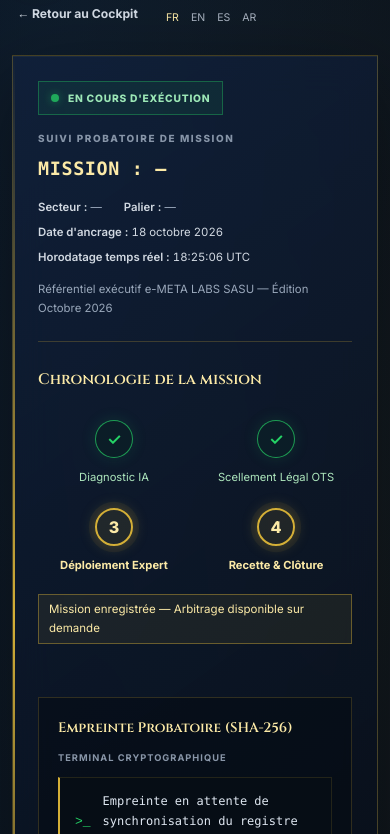
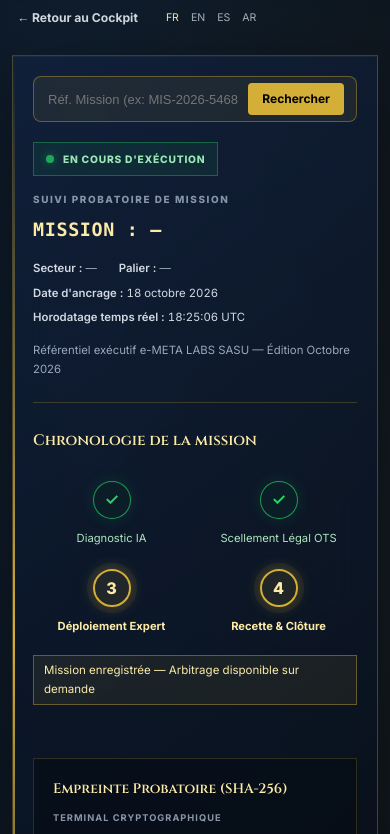
Before and after one commit to DallahFALL/Emeta-propre, a plain HTML site: page tracker.html in a window 390 px wide. Shown: the part 76-910 px from the top of the page. Drawn offline with Linux system fonts and the light colour scheme.

Commit message:
Integration module de recherche et stabilisation affichage mobile tracker

```diff
--- a/tracker.html
+++ b/tracker.html
@@ -37,25 +37,57 @@
             color: var(--white);
             font-family: var(--body);
             line-height: 1.65;
+            overflow-x: hidden;
         }
         a { color: inherit; text-decoration: none; }
         button { font: inherit; }
         a:focus-visible, button:focus-visible { outline: 2px solid var(--gold-light); outline-offset: 3px; }
         .page-shell { width: min(1000px, calc(100% - 36px)); margin: 38px auto 28px; }
-        .site-header { display: flex; align-items: center; justify-content: space-between; gap: 20px; margin-bottom: 24px; padding: 0 5px; }
+        .site-header { display: flex; align-items: center; justify-content: space-between; gap: 20px; margin-bottom: 24px; padding: 0 5px; flex-wrap: wrap; }
         .brand { display: inline-flex; flex: 0 0 auto; align-items: center; gap: 11px; }
         .brand-logo { width: 42px; height: 42px; filter: drop-shadow(0 0 15px rgba(212, 175, 55, .24)); }
         .brand-name { color: var(--white); font-family: var(--heading); font-size: .91rem; font-weight: 700; letter-spacing: .095em; white-space: nowrap; }
-        .header-links { display: flex; flex-wrap: wrap; justify-content: flex-end; gap: 12px 24px; }
+        .header-links { display: flex; flex-wrap: wrap; justify-content: flex-end; gap: 12px 24px; align-items: center; }
         .header-link { color: #d3dbe5; font-size: .76rem; font-weight: 650; transition: color 180ms ease; }
         .header-link:hover, .footer-links a:hover { color: var(--gold-light); }
         .lang-switch { display: inline-flex; align-items: center; gap: 4px; }
         .lang-switch button { padding: 5px 4px; border: 0; background: transparent; color: #aab4c2; cursor: pointer; font-size: .66rem; }
         .lang-switch button.active, .lang-switch button:hover { color: var(--gold-light); }
+
+        /* Module de recherche intégré souverain */
+        .mission-search-box {
+            display: flex;
+            gap: 8px;
+            background: rgba(212, 175, 55, 0.08);
+            border: 1px solid rgba(212, 175, 55, 0.4);
+            padding: 6px 12px;
+            border-radius: 8px;
+            margin-bottom: 20px;
+            max-width: 450px;
+        }
+        .mission-search-box input {
+            flex: 1;
+            background: transparent;
+            border: none;
+            color: var(--white);
+            font-size: 13px;
+            outline: none;
+        }
+        .mission-search-box button {
+            background: var(--gold);
+            color: #000;
+            border: none;
+            padding: 6px 14px;
+            font-weight: bold;
+            border-radius: 4px;
+            cursor: pointer;
+            font-size: 12px;
+        }
+
         .glass-panel {
             position: relative;
             overflow: hidden;
-            padding: clamp(25px, 5vw, 50px);
+            padding: clamp(20px, 4vw, 50px);
             border: 1px solid rgba(212, 175, 55, .3);
             background: linear-gradient(145deg, rgba(17, 34, 64, .69), rgba(5, 10, 18, .86));
             box-shadow: 0 26px 80px rgba(0, 0, 0, .42), inset 0 1px rgba(252, 234, 167, .05);
@@ -65,7 +97,7 @@
         .mission-heading { padding-bottom: 23px; border-bottom: 1px solid var(--line); }
         .mission-topline { display: flex; flex-wrap: wrap; align-items: center; justify-content: space-between; gap: 15px; }
         .mission-kicker { margin: 0 0 7px; color: #8795a8; font-size: .62rem; font-weight: 800; letter-spacing: .16em; }
-        .mission-ref { margin: 0; color: var(--gold-light); font-family: "SFMono-Regular", Consolas, "Liberation Mono", monospace; font-size: clamp(1.15rem, 3vw, 1.7rem); font-weight: 700; letter-spacing: .035em; }
+        .mission-ref { margin: 0; color: var(--gold-light); font-family: "SFMono-Regular", Consolas, "Liberation Mono", monospace; font-size: clamp(1.15rem, 3vw, 1.7rem); font-weight: 700; letter-spacing: .035em; word-break: break-all; }
         .status-pill { display: inline-flex; align-items: center; gap: 9px; min-height: 34px; padding: 7px 12px; border: 1px solid rgba(37, 211, 102, .35); background: rgba(37, 211, 102, .075); color: #9ce7b6; font-size: .64rem; font-weight: 800; letter-spacing: .075em; }
         .status-dot { width: 8px; height: 8px; flex: 0 0 auto; border-radius: 50%; background: var(--green); box-shadow: 0 0 12px rgba(37, 211, 102, .75); animation: status-pulse 1.8s ease-in-out infinite; }
         @keyframes status-pulse { 50% { opacity: .38; box-shadow: 0 0 3px rgba(37, 211, 102, .25); } }
@@ -73,6 +105,7 @@
         .mission-meta strong { color: #d2d9e2; font-weight: 600; }
         .mission-meta time { color: #d2d9e2; font-variant-numeric: tabular-nums; }
         .section-heading { margin: 25px 0 0; color: var(--gold-light); font-family: var(--heading); font-size: .95rem; font-weight: 600; }
+
         .timeline { position: relative; display: grid; grid-template-columns: repeat(4, minmax(0, 1fr)); gap: 12px; margin: 28px 0 34px; }
         .timeline::before { position: absolute; top: 18px; right: 11%; left: 11%; height: 1px; background: linear-gradient(90deg, rgba(37, 211, 102, .65), rgba(37, 211, 102, .65) 66%, rgba(212, 175, 55, .7)); content: ""; }
         .step { position: relative; z-index: 1; display: flex; min-width: 0; flex-direction: column; align-items: center; gap: 10px; color: #c0cad6; font-size: .7rem; text-align: center; }
@@ -82,17 +115,19 @@
         @keyframes gold-pulse { 50% { box-shadow: 0 0 0 8px rgba(212, 175, 55, .035), 0 0 9px rgba(212, 175, 55, .2); } }
         .step.completed .step-label { color: #aee7bd; }
         .step.active .step-label { color: var(--gold-light); font-weight: 700; }
+
         .option-b-actions { margin: -15px 0 28px; }
         .sync-status { font-size: .64rem; }
         .sync-status[data-state="unavailable"] { color: #aab4c2; }
         .option-b-button { display: block; width: 100%; min-height: 48px; padding: 12px 18px; border: 1px solid rgba(212, 175, 55, .72); background: linear-gradient(135deg, rgba(212, 175, 55, .18), rgba(212, 175, 55, .06)); color: var(--gold-light); cursor: pointer; font-size: .76rem; font-weight: 750; transition: border-color 160ms ease, background 160ms ease, box-shadow 160ms ease; }
         .option-b-button:hover { border-color: var(--gold-light); background: rgba(212, 175, 55, .16); box-shadow: 0 8px 24px rgba(212, 175, 55, .1); }
         .option-b-button[hidden] { display: none; }
+
         .proof-card { padding: 19px; border: 1px solid rgba(212, 175, 55, .2); background: rgba(5, 10, 18, .53); }
         .proof-header { display: flex; flex-wrap: wrap; align-items: center; justify-content: space-between; gap: 10px; margin-bottom: 12px; }
         .proof-header h2 { margin: 0; color: var(--gold-light); font-family: var(--heading); font-size: .86rem; font-weight: 600; }
         .proof-type { color: #8996a8; font-size: .58rem; font-weight: 700; letter-spacing: .11em; }
-        .hash-terminal { display: flex; min-height: 60px; align-items: center; gap: 12px; padding: 13px 15px; border: 1px solid rgba(212, 175, 55, .14); border-left: 2px solid var(--gold); background: #060d15; }
+        .hash-terminal { display: flex; min-height: 60px; align-items: center; gap: 12px; padding: 13px 15px; border: 1px solid rgba(212, 175, 55, .14); border-left: 2px solid var(--gold); background: #060d15; overflow-x: auto; }
         .terminal-cursor { color: var(--green); font-family: monospace; }
         .hash-value { overflow-wrap: anywhere; color: #dfe7f1; font-family: "SFMono-Regular", Consolas, "Liberation Mono", monospace; font-size: .75rem; line-height: 1.7; }
         .proof-actions { display: flex; flex-wrap: wrap; align-items: center; justify-content: space-between; gap: 12px 18px; margin-top: 13px; }
@@ -104,11 +139,13 @@
         .ots-badge.is-verified > span:first-child { color: var(--green); }
         .proof-link { display: inline-flex; margin-top: 12px; color: #c3d1df; font-size: .68rem; text-decoration: underline; text-decoration-color: rgba(212, 175, 55, .5); text-underline-offset: 4px; }
         .proof-link:hover { color: var(--gold-light); }
+
         .action-status { min-height: 1.4em; margin: 9px 0 0; color: var(--muted); font-size: .72rem; }
         .action-status[data-state="error"] { color: #ffaaa2; }
         .action-status[data-state="success"] { color: #9ce7b6; }
         .action-status[data-state="pending"] { display: table; padding: 5px 10px; border: 1px solid rgba(212, 175, 55, .42); background: rgba(212, 175, 55, .08); color: #fceaa7; }
         .action-status[data-state="deployed"] { display: table; padding: 5px 10px; border: 1px solid rgba(37, 211, 102, .42); background: rgba(37, 211, 102, .08); color: #9ce7b6; }
+
         .validate-button {
             display: flex;
             width: 100%;
@@ -131,10 +168,12 @@
         }
         .validate-button:hover:not(:disabled) { transform: translateY(-2px); background: linear-gradient(135deg, #54f08a, #25d366); box-shadow: 0 10px 32px rgba(37, 211, 102, .32), 0 0 20px rgba(37, 211, 102, .2); }
         .validate-button:disabled { cursor: not-allowed; opacity: .65; }
+
         .site-footer { display: flex; flex-wrap: wrap; align-items: center; justify-content: space-between; gap: 14px 24px; margin-top: 22px; padding: 17px 5px 0; border-top: 1px solid rgba(212, 175, 55, .18); color: #8996a8; font-size: .66rem; }
         .footer-links, .footer-contact { display: flex; flex-wrap: wrap; gap: 8px 16px; }
         .site-footer a:hover { color: var(--gold-light); }
         [dir="rtl"] .hash-terminal { border-right: 2px solid var(--gold); border-left: 1px solid rgba(212, 175, 55, .14); }
+
         @media (max-width: 640px) {
             .page-shell { width: min(100% - 24px, 1000px); margin: 18px auto 24px; }
             .site-header { align-items: flex-start; flex-direction: column; }
@@ -143,6 +182,7 @@
             .timeline { grid-template-columns: repeat(2, minmax(0, 1fr)); gap: 22px 10px; }
             .timeline::before { display: none; }
             .site-footer { align-items: flex-start; flex-direction: column; }
+            .mission-search-box { width: 100%; }
         }
         @media (prefers-reduced-motion: reduce) {
             *, *::before, *::after { scroll-behavior: auto !important; animation-duration: .01ms !important; transition-duration: .01ms !important; }
@@ -172,6 +212,12 @@
 
         <main class="glass-panel">
             <section class="mission-heading" aria-labelledby="mission-ref">
+                <!-- Module de recherche intégré -->
+                <div class="mission-search-box">
+                    <input type="text" id="global-ref-input" placeholder="Réf. Mission (ex: MIS-2026-5468)" />
+                    <button type="button" onclick="executerRechercheMission()">Rechercher</button>
+                </div>
+
                 <div class="mission-topline">
                     <div>
                         <p class="mission-kicker" data-i18n="tracker.kicker">SUIVI PROBATOIRE DE MISSION</p>
@@ -350,8 +396,7 @@
             retail: "Retail, distribution et négoce"
         };
         const suppliedSectorValue = (urlParams.get("secteur") || "").trim();
-        const suppliedSector = suppliedSectorValue.toLowerCase()
-            .normalize("NFD").replace(/[\u0300-\u036f]/g, "");
+        const suppliedSector = suppliedSectorValue.toLowerCase().normalize("NFD").replace(/[\u0300-\u036f]/g, "");
         const sectorKey = sectorAliases[suppliedSector] || "";
         const sector = sectorLabels[sectorKey] || suppliedSectorValue || "";
         const palier = (urlParams.get("palier") || "").trim();
@@ -391,11 +436,28 @@
         const returnLink = document.getElementById("link-return-home");
         returnLink.href = `index.html?lang=${encodeURIComponent(currentLang)}`;
 
+        // Logique de recherche intégrée
+        function executerRechercheMission() {
+            const val = document.getElementById('global-ref-input').value.trim().toUpperCase();
+            if (/^MIS-\d{4}-\d{4}$/.test(val)) {
+                window.location.search = `?ref=${encodeURIComponent(val)}`;
+            } else {
+                alert("Format attendu : MIS-XXXX-XXXX");
+            }
+        }
+        document.getElementById('global-ref-input').addEventListener('keypress', (e) => {
+            if (e.key === 'Enter') executerRechercheMission();
+        });
+        if (reference !== "—") {
+            document.getElementById('global-ref-input').value = reference;
+        }
+
         const optionBButton = document.getElementById("option-b-button");
         const optionBStatus = document.getElementById("option-b-status");
         const syncStatus = document.getElementById("sync-status");
         const missionStatusUrl = "https://automation.e-metalabs.com/webhook/statut-mission";
         const canonicalMissionReference = /^MIS-2026-\d{4}$/i.test(reference);
+
         function renderOptionBState() {
             const normalizedStatus = currentMissionStatus.trim().toLowerCase().normalize("NFD").replace(/[\u0300-\u036f]/g, "");
             const optionBRequested = normalizedStatus === "arbitrage terrain sollicite";
@@ -421,6 +483,7 @@
                 optionBStatus.textContent = text.optionBAvailable;
             }
         }
+
         async function synchronizeMissionStatus() {
             if (!canonicalMissionReference) {
                 optionBStatus.removeAttribute("data-state");
@@ -511,6 +574,7 @@
                 ? missionHash
                 : (window.EMETA_I18N?.resolveTranslation(currentLang, "tracker.hash.pending") || "Empreinte en attente de synchronisation du registre sécurisé.");
         });
+
         window.addEventListener("emeta:languagechange", (event) => {
             currentLang = event.detail.lang;
             text = translations[currentLang];
@@ -560,6 +624,7 @@
             }
             updateClock();
         });
+
         document.getElementById("copy-hash").addEventListener("click", async () => {
             copyStatus.removeAttribute("data-state");
             try {
@@ -604,8 +669,8 @@
                 document.getElementById("status-label").textContent = text.closed;
                 document.querySelector("#mission-status .status-dot").style.background = "var(--gold)";
                 document.querySelector("#mission-status .status-dot").style.boxShadow = "0 0 12px rgba(212, 175, 55, .75)";
-                document.getElementById("mission-status").style.borderColor = "rgba(212, 175, 55, .42)";
-                document.getElementById("mission-status").style.color = "var(--gold-light)";
+                document.querySelector("#mission-status").style.borderColor = "rgba(212, 175, 55, .42)";
+                document.querySelector("#mission-status").style.color = "var(--gold-light)";
                 document.getElementById("validation-label").textContent = text.validated;
                 validationStatus.dataset.state = "success";
                 validationStatus.textContent = window.EMETA_I18N.resolveTranslation(currentLang, "tracker.validation.success");
```
